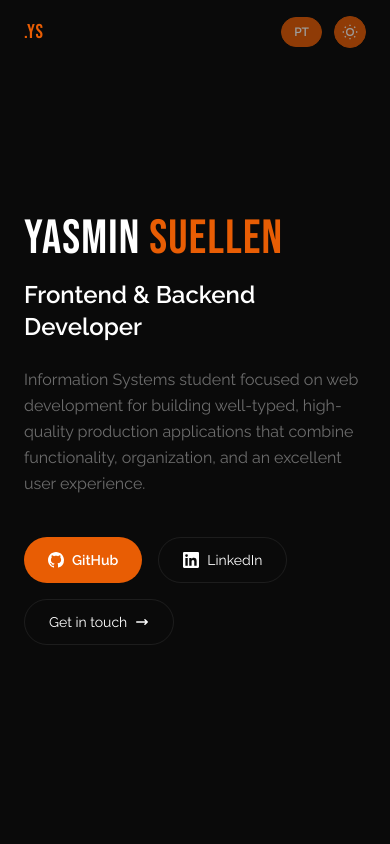
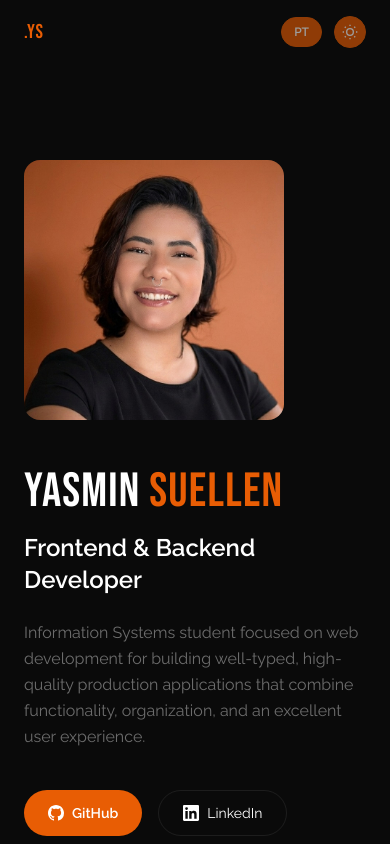
Before and after one commit to yasminsuellen/yasminsuellen-portfolio, a Next.js app: page / in a window 390 px wide. Shown: the top 844 px of the page. Built offline with nearby package versions, Linux system fonts and the light colour scheme.

Commit message:
feat: display profile picture on mobile view in hero section

```diff
--- a/components/sections/Hero.tsx
+++ b/components/sections/Hero.tsx
@@ -79,8 +79,8 @@ export function Hero() {
             </FadeIn>
           </div>
 
-          <FadeIn delay={0.3} direction="right">
-            <div className="hidden md:block w-full max-w-sm mx-auto">
+          <FadeIn delay={0.3} direction="right" className="order-first md:order-none">
+            <div className="w-full max-w-[260px] md:max-w-sm mr-auto md:mx-auto">
               <img
                 src="/profile-picture.jpg"
                 alt="Yasmin Suellen"
```
